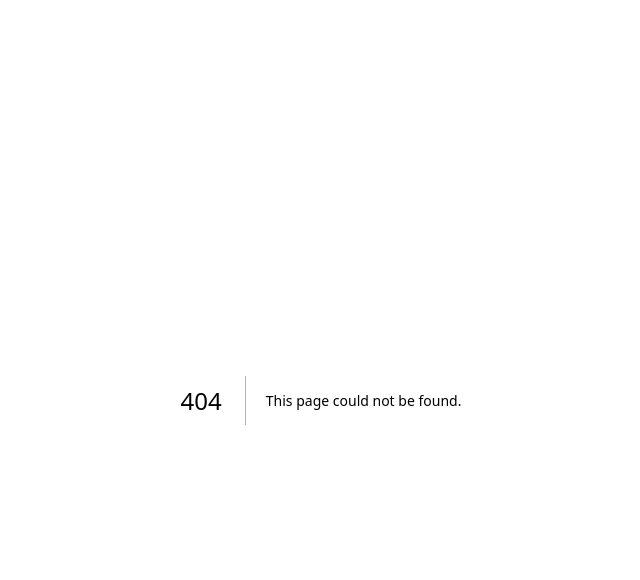
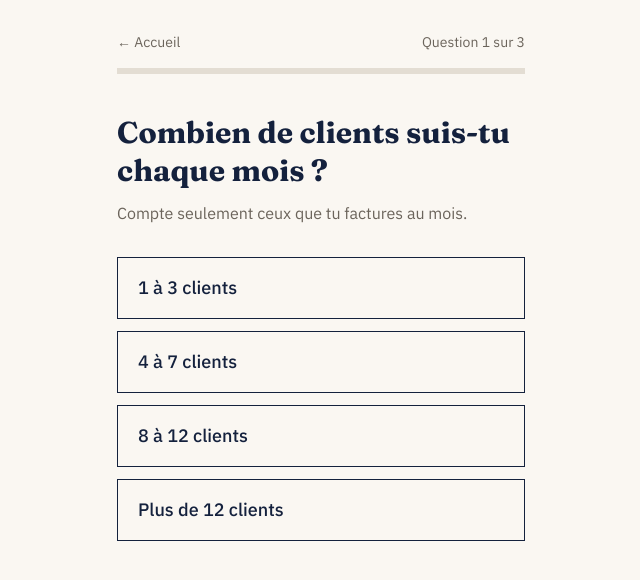
Before and after one commit to 3x109/Bilan-, a Next.js app: page /commencer in a window 1280 px wide. Before the commit this address had no page. Shown: the top 580 px of the page, without its empty margins (319-959 px from the left). Built offline with nearby package versions, Linux system fonts and the light colour scheme.

Commit message:
Create page.tsx

```diff
--- /dev/null
+++ b/app/commencer/page.tsx
@@ -0,0 +1,183 @@
+"use client";
+
+import { useState } from "react";
+import Link from "next/link";
+
+type Question = {
+  titre: string;
+  aide: string;
+  options: { label: string; valeur: number }[];
+};
+
+const QUESTIONS: Question[] = [
+  {
+    titre: "Combien de clients suis-tu chaque mois ?",
+    aide: "Compte seulement ceux que tu factures au mois.",
+    options: [
+      { label: "1 à 3 clients", valeur: 2 },
+      { label: "4 à 7 clients", valeur: 5 },
+      { label: "8 à 12 clients", valeur: 10 },
+      { label: "Plus de 12 clients", valeur: 15 },
+    ],
+  },
+  {
+    titre: "Combien de temps te prend un bilan fait à la main ?",
+    aide: "Si tu ne le fais pas toujours, choisis le temps que ça te prendrait.",
+    options: [
+      { label: "Moins de 20 minutes", valeur: 15 },
+      { label: "20 à 45 minutes", valeur: 35 },
+      { label: "Plus de 45 minutes", valeur: 60 },
+    ],
+  },
+  {
+    titre: "Combien te paie un client, par mois ?",
+    aide: "Un ordre de grandeur suffit.",
+    options: [
+      { label: "Moins de 400 €", valeur: 300 },
+      { label: "400 à 800 €", valeur: 600 },
+      { label: "800 à 1 500 €", valeur: 1100 },
+      { label: "Plus de 1 500 €", valeur: 1800 },
+    ],
+  },
+];
+
+const fr = (n: number) => n.toLocaleString("fr-FR");
+const arrondi = (n: number) => Math.round(n * 10) / 10;
+
+export default function Commencer() {
+  const [etape, setEtape] = useState(0);
+  const [reponses, setReponses] = useState<number[]>([]);
+
+  const fini = etape >= QUESTIONS.length;
+  const progression = Math.round((etape / QUESTIONS.length) * 100);
+
+  function choisir(valeur: number) {
+    setReponses([...reponses.slice(0, etape), valeur]);
+    setEtape(etape + 1);
+  }
+
+  function recommencer() {
+    setReponses([]);
+    setEtape(0);
+  }
+
+  return (
+    <main className="mx-auto flex min-h-screen max-w-md flex-col px-5 pb-10 pt-6">
+      <div className="flex items-center justify-between text-sm text-gris-chaud">
+        {etape === 0 ? (
+          <Link href="/" className="py-2">
+            ← Accueil
+          </Link>
+        ) : (
+          <button onClick={() => setEtape(etape - 1)} className="py-2">
+            ← Retour
+          </button>
+        )}
+        <span>{fini ? "Ton résultat" : `Question ${etape + 1} sur 3`}</span>
+      </div>
+
+      <div
+        className="mt-2 h-1.5 w-full bg-filet"
+        role="progressbar"
+        aria-valuenow={fini ? 100 : progression}
+        aria-valuemin={0}
+        aria-valuemax={100}
+      >
+        <div
+          className="h-full bg-encre transition-all"
+          style={{ width: `${fini ? 100 : progression}%` }}
+        />
+      </div>
+
+      {!fini && (
+        <section className="mt-10">
+          <h1 className="font-titre text-3xl font-bold leading-tight">
+            {QUESTIONS[etape].titre}
+          </h1>
+          <p className="mt-3 text-gris-chaud">{QUESTIONS[etape].aide}</p>
+          <div className="mt-8 space-y-3">
+            {QUESTIONS[etape].options.map((o) => (
+              <button
+                key={o.label}
+                onClick={() => choisir(o.valeur)}
+                className="block w-full border border-encre px-5 py-4 text-left text-lg font-medium active:bg-encre active:text-papier"
+              >
+                {o.label}
+              </button>
+            ))}
+          </div>
+        </section>
+      )}
+
+      {fini && <Resultat reponses={reponses} onRecommencer={recommencer} />}
+    </main>
+  );
+}
+
+function Resultat({
+  reponses,
+  onRecommencer,
+}: {
+  reponses: number[];
+  onRecommencer: () => void;
+}) {
+  const [clients, minutes, tarif] = reponses;
+  const heuresMois = arrondi((clients * minutes) / 60);
+  const heuresAn = Math.round(heuresMois * 12);
+  const caAn = clients * tarif * 12;
+  const gain = arrondi((clients * minutes - clients) / 60);
+
+  return (
+    <section className="mt-10">
+      <h1 className="font-titre text-3xl font-bold leading-tight">
+        Voilà ce que ça te coûte aujourd&apos;hui.
+      </h1>
+
+      <div className="mt-6 border-y border-filet">
+        <div className="border-b border-filet py-4">
+          <p className="text-sm text-gris-chaud">Temps passé sur les bilans</p>
+          <p className="mt-1 text-3xl font-semibold">{fr(heuresMois)} h par mois</p>
+          <p className="text-gris-chaud">
+            soit {fr(heuresAn)} h par an, pour {fr(clients)} clients.
+          </p>
+        </div>
+        <div className="py-4">
+          <p className="text-sm text-gris-chaud">
+            Chiffre d&apos;affaires qui repose sur ce que tes clients voient
+          </p>
+          <p className="mt-1 text-3xl font-semibold">{fr(caAn)} € par an</p>
+          <p className="text-gris-chaud">
+            Un client qui ne voit pas ce qu&apos;il a eu pour son argent est un
+            client qui peut arrêter.
+          </p>
+        </div>
+      </div>
+
+      <h2 className="mt-10 font-titre text-2xl font-bold leading-tight">
+        Avec Bilan : une minute par client.
+      </h2>
+      <p className="mt-3 text-lg">
+        Tu passes <strong>{fr(clients)} min par mois</strong> au lieu de{" "}
+        <strong>{fr(heuresMois)} h</strong>. Tu récupères{" "}
+        <strong>{fr(gain)} h chaque mois</strong>, et chaque client reçoit son
+        bilan le 1er, sans que tu y penses.
+      </p>
+      <p className="mt-3 text-xs text-gris-chaud">
+        Estimation calculée à partir de tes réponses.
+      </p>
+
+      <span
+        aria-disabled="true"
+        className="mt-8 block bg-action/50 px-6 py-4 text-center text-lg font-semibold text-white"
+      >
+        Voir mon avant-goût (prochaine étape)
+      </span>
+      <button
+        onClick={onRecommencer}
+        className="mt-4 w-full py-3 text-center text-gris-chaud underline"
+      >
+        Refaire le calcul
+      </button>
+    </section>
+  );
+}
```
